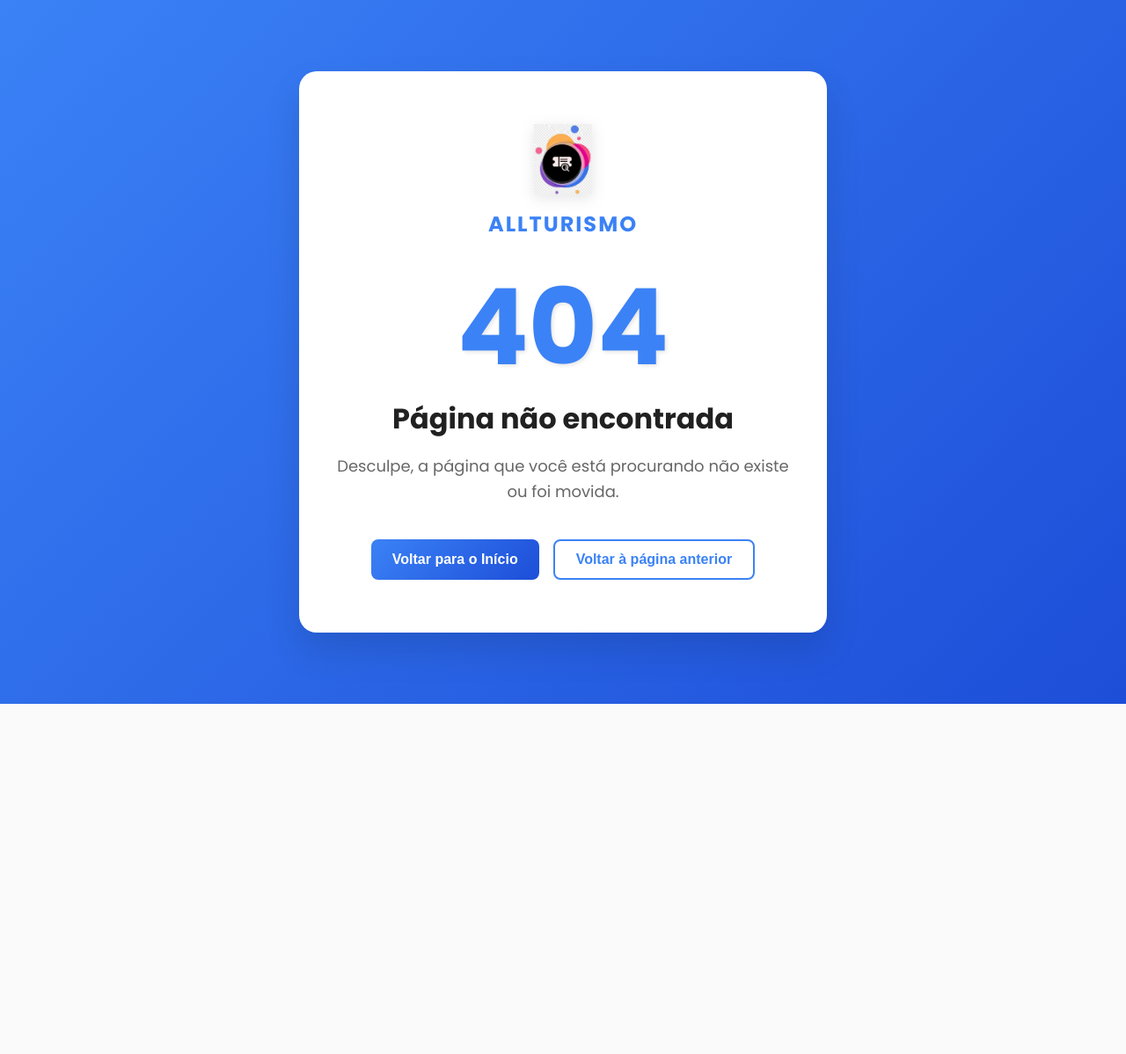
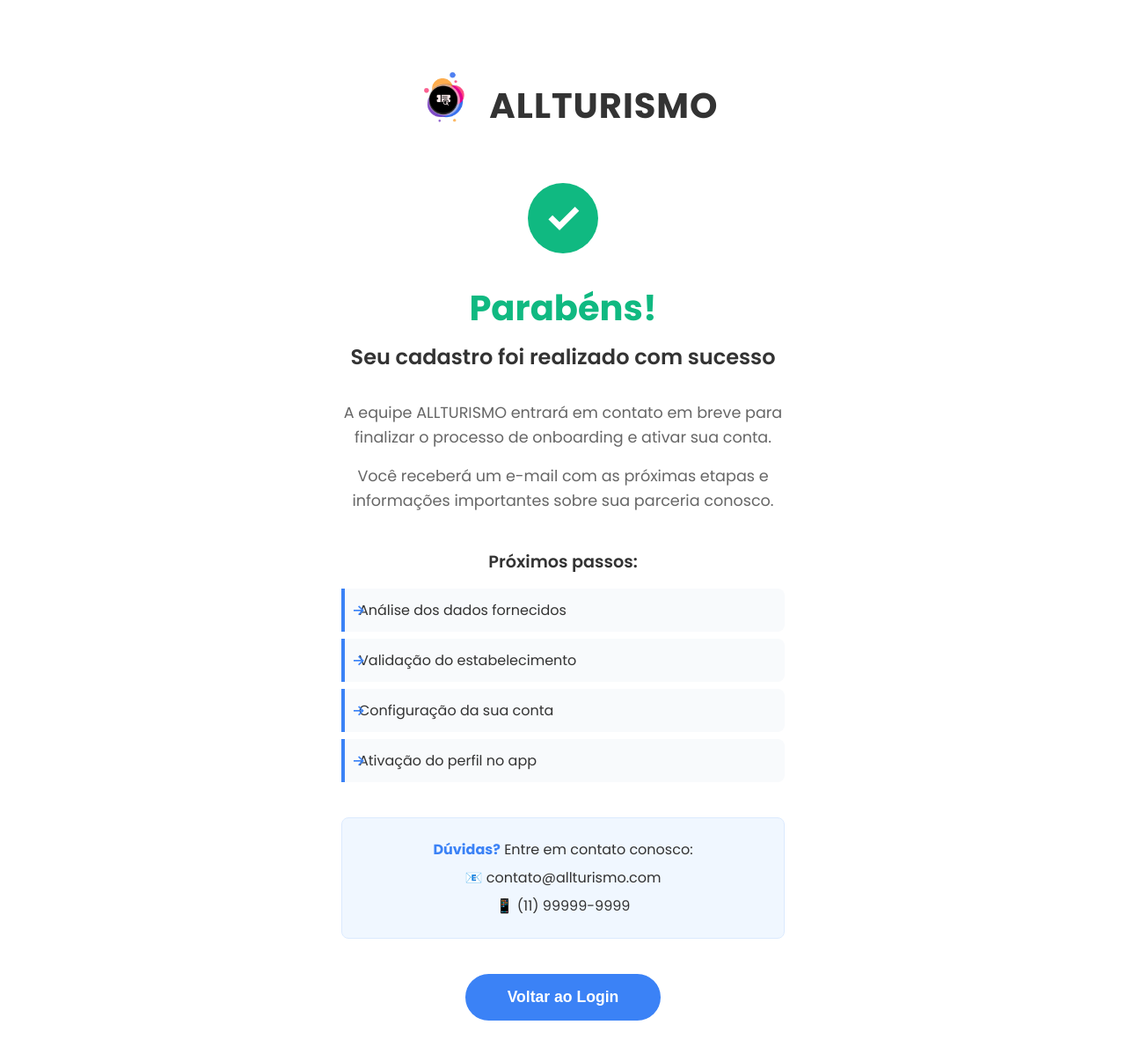
Before and after one commit to bitzentecnologia/all-turismo-admin, an Angular app: page /registro-sucesso in a window 1280 px wide. Before the commit this address had no page. Shown: the top 1198 px of the page at 88% size. Before the commit the page ends 800 px from the top, so only its background shows below. Built offline with nearby package versions, Linux system fonts and the light colour scheme.

Commit message:
página de boas vindas

```diff
--- a/src/app/app.routes.ts
+++ b/src/app/app.routes.ts
@@ -5,6 +5,7 @@
 import { NotFoundComponent } from './shared/components/not-found/not-found.component';
 import { LoginComponent } from './features/auth/login/login.component';
 import { RegisterComponent } from './features/auth/register/register.component';
+import { RegisterSuccessComponent } from './features/auth/register-success/register-success.component';
 
 export const routes: Routes = [
   {
@@ -14,6 +15,10 @@
   {
     path: 'registrar',
     component: RegisterComponent
+  },
+  {
+    path: 'registro-sucesso',
+    component: RegisterSuccessComponent
   },
   {
     path: '',
--- /dev/null
+++ b/src/app/features/auth/register-success/register-success.component.html
@@ -0,0 +1,53 @@
+<div class="success-container">
+  <div class="success-card">
+    <!-- Header com Logo -->
+    <div class="success-header">
+      <div class="logo">
+        <img src="assets/images/logo/logo5.png" alt="ALLTURISMO" class="logo-image">
+        <span class="logo-text">ALLTURISMO</span>
+      </div>
+    </div>
+
+    <!-- Conteúdo de Sucesso -->
+    <div class="success-content">
+      <div class="success-icon">
+        <span class="checkmark">✓</span>
+      </div>
+
+      <h1 class="success-title">Parabéns!</h1>
+      <h2 class="success-subtitle">Seu cadastro foi realizado com sucesso</h2>
+
+      <div class="success-message">
+        <p>A equipe ALLTURISMO entrará em contato em breve para finalizar o processo de onboarding e ativar sua conta.</p>
+        <p>Você receberá um e-mail com as próximas etapas e informações importantes sobre sua parceria conosco.</p>
+      </div>
+
+      <div class="next-steps">
+        <h3>Próximos passos:</h3>
+        <ul>
+          <li>Análise dos dados fornecidos</li>
+          <li>Validação do estabelecimento</li>
+          <li>Configuração da sua conta</li>
+          <li>Ativação do perfil no app</li>
+        </ul>
+      </div>
+
+      <div class="contact-info">
+        <p><strong>Dúvidas?</strong> Entre em contato conosco:</p>
+        <p>📧 contato@allturismo.com</p>
+        <p>📱 (11) 99999-9999</p>
+      </div>
+    </div>
+
+    <!-- Botão de Ação -->
+    <div class="success-actions">
+      <button
+        type="button"
+        class="btn-login"
+        (click)="goToLogin()"
+      >
+        Voltar ao Login
+      </button>
+    </div>
+  </div>
+</div>
--- /dev/null
+++ b/src/app/features/auth/register-success/register-success.component.scss
@@ -0,0 +1,255 @@
+.success-container {
+  min-height: 100vh;
+  display: flex;
+  align-items: center;
+  justify-content: center;
+  background: #ffffff;
+  padding: 2rem;
+}
+
+.success-card {
+  background: white;
+  border-radius: 0;
+  box-shadow: none;
+  padding: 3rem;
+  width: 100%;
+  max-width: 600px;
+  text-align: center;
+  animation: fadeInUp 0.6s ease-out;
+}
+
+.success-header {
+  margin-bottom: 3rem;
+
+  .logo {
+    display: flex;
+    align-items: center;
+    justify-content: center;
+    margin-bottom: 2rem;
+    gap: 0.8rem;
+
+    .logo-image {
+      width: 80px;
+      height: 80px;
+    }
+
+    .logo-text {
+      font-size: 2.5rem;
+      font-weight: 700;
+      color: #333;
+      letter-spacing: 1px;
+    }
+  }
+}
+
+.success-content {
+  .success-icon {
+    margin-bottom: 2rem;
+
+    .checkmark {
+      display: inline-block;
+      width: 80px;
+      height: 80px;
+      background: #10B981;
+      color: white;
+      border-radius: 50%;
+      font-size: 3rem;
+      font-weight: 700;
+      line-height: 80px;
+      animation: scaleIn 0.5s ease-out 0.3s both;
+    }
+  }
+
+  .success-title {
+    font-size: 2.5rem;
+    font-weight: 700;
+    color: #10B981;
+    margin: 0 0 0.5rem 0;
+    animation: fadeInUp 0.6s ease-out 0.4s both;
+  }
+
+  .success-subtitle {
+    font-size: 1.5rem;
+    font-weight: 600;
+    color: #333;
+    margin: 0 0 2rem 0;
+    animation: fadeInUp 0.6s ease-out 0.5s both;
+  }
+
+  .success-message {
+    margin-bottom: 2.5rem;
+    animation: fadeInUp 0.6s ease-out 0.6s both;
+
+    p {
+      font-size: 1.1rem;
+      color: #666;
+      line-height: 1.6;
+      margin: 0 0 1rem 0;
+
+      &:last-child {
+        margin-bottom: 0;
+      }
+    }
+  }
+
+  .next-steps {
+    margin-bottom: 2.5rem;
+    text-align: left;
+    animation: fadeInUp 0.6s ease-out 0.7s both;
+
+    h3 {
+      font-size: 1.2rem;
+      font-weight: 600;
+      color: #333;
+      margin: 0 0 1rem 0;
+      text-align: center;
+    }
+
+    ul {
+      list-style: none;
+      padding: 0;
+      margin: 0;
+
+      li {
+        padding: 0.75rem 1rem;
+        margin-bottom: 0.5rem;
+        background: #f8fafc;
+        border-left: 4px solid #3B82F6;
+        border-radius: 0 8px 8px 0;
+        font-size: 1rem;
+        color: #333;
+        position: relative;
+
+        &:before {
+          content: "→";
+          position: absolute;
+          left: 0.5rem;
+          color: #3B82F6;
+          font-weight: 600;
+        }
+
+        &:last-child {
+          margin-bottom: 0;
+        }
+      }
+    }
+  }
+
+  .contact-info {
+    margin-bottom: 2.5rem;
+    padding: 1.5rem;
+    background: #f0f7ff;
+    border-radius: 8px;
+    border: 1px solid #dbeafe;
+    animation: fadeInUp 0.6s ease-out 0.8s both;
+
+    p {
+      font-size: 1rem;
+      color: #333;
+      margin: 0 0 0.5rem 0;
+      line-height: 1.5;
+
+      &:last-child {
+        margin-bottom: 0;
+      }
+
+      strong {
+        color: #3B82F6;
+      }
+    }
+  }
+}
+
+.success-actions {
+  animation: fadeInUp 0.6s ease-out 0.9s both;
+
+  .btn-login {
+    padding: 1rem 3rem;
+    background: #3B82F6;
+    color: white;
+    border: none;
+    border-radius: 50px;
+    font-size: 1.1rem;
+    font-weight: 600;
+    cursor: pointer;
+    transition: all 0.3s ease;
+    min-width: 200px;
+
+    &:hover {
+      background: #2563EB;
+      transform: translateY(-2px);
+      box-shadow: 0 4px 12px rgba(59, 130, 246, 0.3);
+    }
+
+    &:active {
+      transform: translateY(0);
+    }
+  }
+}
+
+// Animações
+@keyframes fadeInUp {
+  from {
+    opacity: 0;
+    transform: translateY(30px);
+  }
+  to {
+    opacity: 1;
+    transform: translateY(0);
+  }
+}
+
+@keyframes scaleIn {
+  from {
+    opacity: 0;
+    transform: scale(0.5);
+  }
+  to {
+    opacity: 1;
+    transform: scale(1);
+  }
+}
+
+// Responsividade
+@media (max-width: 768px) {
+  .success-container {
+    padding: 1rem;
+  }
+
+  .success-card {
+    padding: 2rem 1.5rem;
+  }
+
+  .success-header .logo .logo-text {
+    font-size: 2rem;
+  }
+
+  .success-content {
+    .success-title {
+      font-size: 2rem;
+    }
+
+    .success-subtitle {
+      font-size: 1.3rem;
+    }
+
+    .success-message p {
+      font-size: 1rem;
+    }
+
+    .next-steps ul li {
+      font-size: 0.9rem;
+      padding: 0.5rem 0.75rem;
+    }
+
+    .contact-info p {
+      font-size: 0.9rem;
+    }
+  }
+
+  .success-actions .btn-login {
+    width: 100%;
+    padding: 0.875rem 2rem;
+    font-size: 1rem;
+  }
+}
--- /dev/null
+++ b/src/app/features/auth/register-success/register-success.component.ts
@@ -0,0 +1,24 @@
+import { Component, OnInit } from '@angular/core';
+import { CommonModule } from '@angular/common';
+import { Router } from '@angular/router';
+
+@Component({
+  selector: 'app-register-success',
+  standalone: true,
+  imports: [CommonModule],
+  templateUrl: './register-success.component.html',
+  styleUrls: ['./register-success.component.scss']
+})
+export class RegisterSuccessComponent implements OnInit {
+
+  constructor(private router: Router) {}
+
+  ngOnInit(): void {
+    // Rola para o topo da página quando a tela carrega
+    window.scrollTo(0, 0);
+  }
+
+  goToLogin(): void {
+    this.router.navigate(['/login']);
+  }
+}
--- a/src/app/features/auth/register/register.component.ts
+++ b/src/app/features/auth/register/register.component.ts
@@ -134,7 +134,7 @@
     if (this.registerForm.valid) {
       const formData: RegisterFormData = this.registerForm.value;
       console.log('Registro finalizado:', formData);
-      this.router.navigate(['/']);
+      this.router.navigate(['/registro-sucesso']);
     }
   }
 
```
